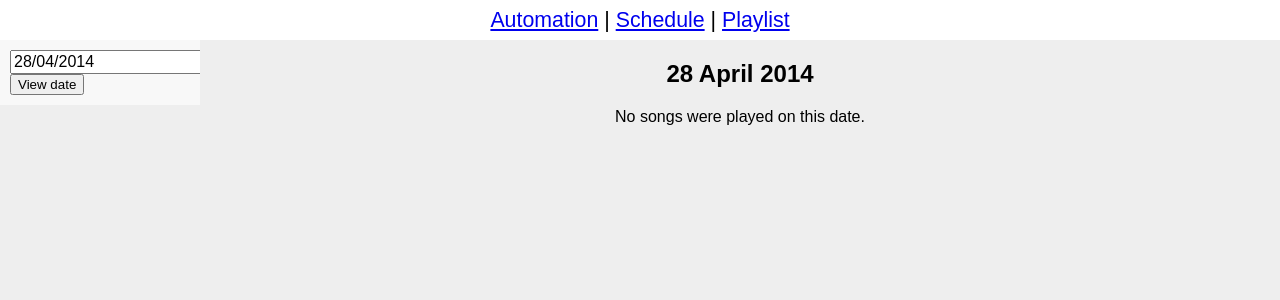
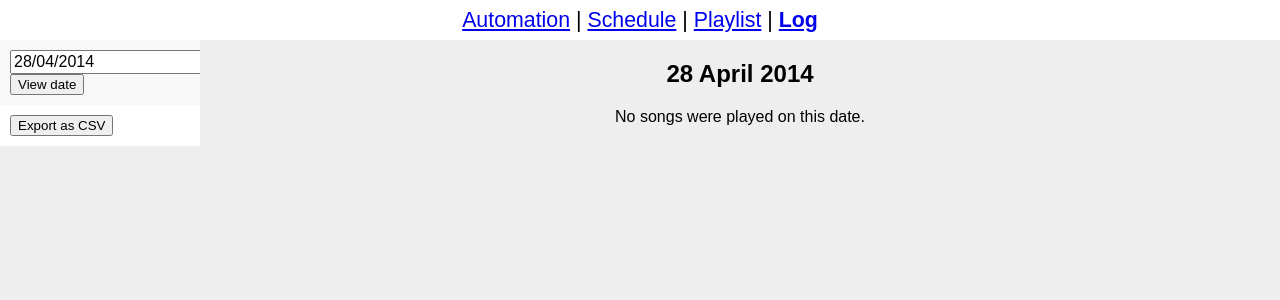
Before and after one commit to tehdragonfly/automated, a Flask app: page /log in a window 1280 px wide. Shown: the top 300 px of the page. Run offline with Flask 2, Linux system fonts and the light colour scheme; data that the repository does not hold is empty; parts of the project's set-up code (start-up, migrations or seed data) failed here and were passed over.

Commit message:
CSV export.

```diff
--- a/automated/templates/base.html
+++ b/automated/templates/base.html
@@ -181,7 +181,7 @@ td:first-child {
 </head>
 <body>
 
-<header><a href="{{url_for("automation")}}"{% if section=="automation" %} class="active"{% endif %}>Automation</a> | <a href="{{url_for("schedule")}}"{% if section=="schedule" %} class="active"{% endif %}>Schedule</a> | <a href="{{url_for("playlist")}}"{% if section=="playlist" %} class="active"{% endif %}>Playlist</a></header>
+<header><a href="{{url_for("automation")}}"{% if section=="automation" %} class="active"{% endif %}>Automation</a> | <a href="{{url_for("schedule")}}"{% if section=="schedule" %} class="active"{% endif %}>Schedule</a> | <a href="{{url_for("playlist")}}"{% if section=="playlist" %} class="active"{% endif %}>Playlist</a> | <a href="{{url_for("log")}}"{% if section=="log" %} class="active"{% endif %}>Log</a></header>
 
 {% block content %}{% endblock %}
 
--- a/automated/templates/log.html
+++ b/automated/templates/log.html
@@ -2,7 +2,19 @@
 {% block content %}
 <nav id="sidebar">
   <ul>
-    <li><form action="{{url_for("log")}}" method="get"><input type="text" name="date" placeholder="dd/mm/yyyy" value="{{current_date.strftime("%d/%m/%Y")}}"> <button type="submit">View date</button></form></li>
+    <li>
+      <form action="{{url_for("log")}}" method="get">
+        <input type="text" name="date" placeholder="dd/mm/yyyy" value="{{current_date.strftime("%d/%m/%Y")}}">
+        <button type="submit">View date</button>
+      </form>
+    </li>
+    <li>
+      <form action="{{url_for("log")}}" method="get">
+        <input type="hidden" name="date" value="{{current_date.strftime("%d/%m/%Y")}}">
+        <input type="hidden" name="format" value="csv">
+        <button type="submit">Export as CSV</button>
+      </form>
+    </li>
   </ul>
 </nav>
 <div id="item_panel">
--- a/automated/views/log.py
+++ b/automated/views/log.py
@@ -1,5 +1,8 @@
+import tempfile
+
+from csv import writer
 from datetime import date, datetime, timedelta
-from flask import abort, redirect, render_template, request, url_for
+from flask import abort, make_response, render_template, request, url_for
 from sqlalchemy import and_
 from sqlalchemy.orm import joinedload_all
 from sqlalchemy.orm.exc import NoResultFound
@@ -34,9 +37,28 @@ def log():
         joinedload_all("song.category"),
         joinedload_all("song.artists"),
     ).all()
-    return render_template(
-        "log.html",
-        section="log",
-        current_date=current_date,
-        log=plays,
-    )
+    if "format" in request.values and request.values["format"]=="csv":
+        with tempfile.TemporaryFile("w+b") as f:
+            csv = writer(f, dialect="excel")
+            csv.writerow(("time", "title", "artist", "album"))
+            for play in plays:
+                csv.writerow((
+                    play.time.strftime("%H:%M:%S"),
+                    play.song.name,
+                    ", ".join(_.name for _ in play.song.artists),
+                    play.song.album or "",
+                ))
+            f.seek(0)
+            response = make_response(f.read())
+            response.headers["Content-Disposition"] = (
+                "attachment; filename=automation_%s_%s_%s.csv"
+                % (current_date.year, current_date.month, current_date.day)
+            )
+            return response
+    else:
+        return render_template(
+            "log.html",
+            section="log",
+            current_date=current_date,
+            log=plays,
+        )
```
